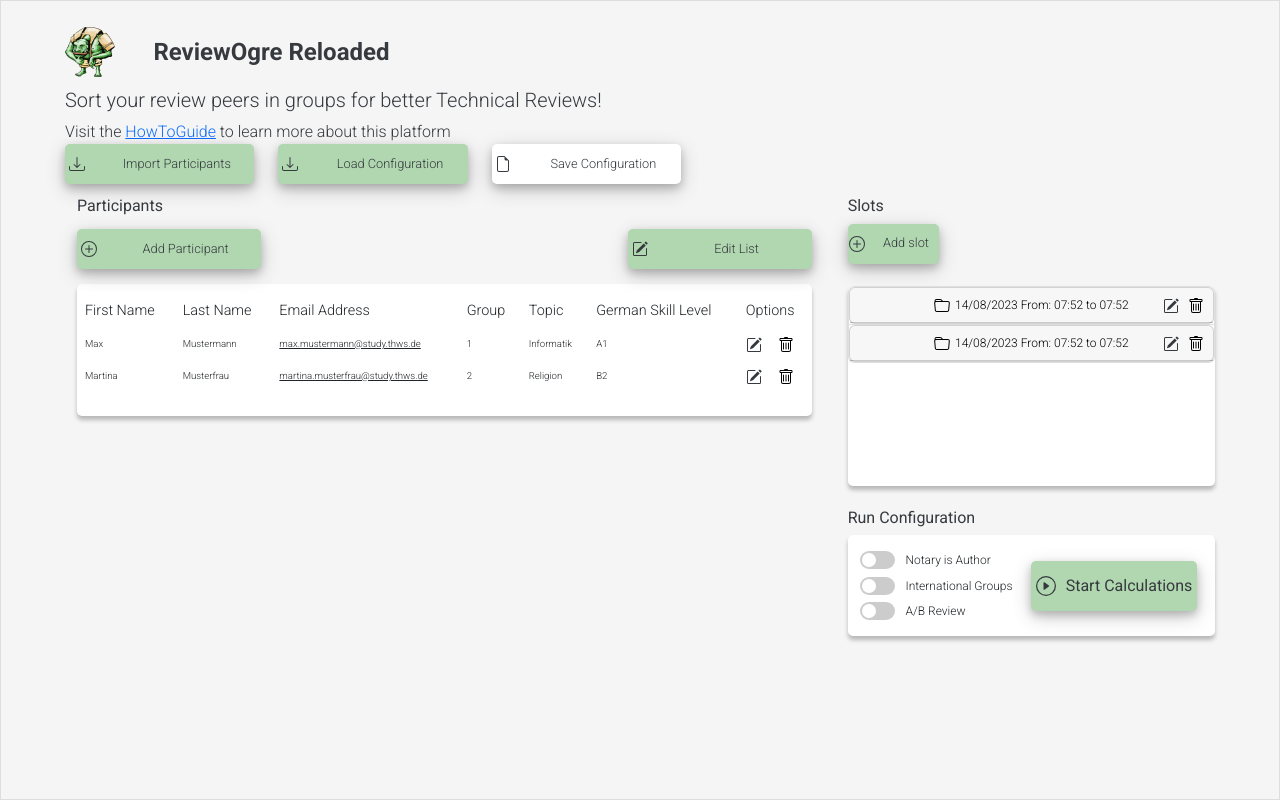
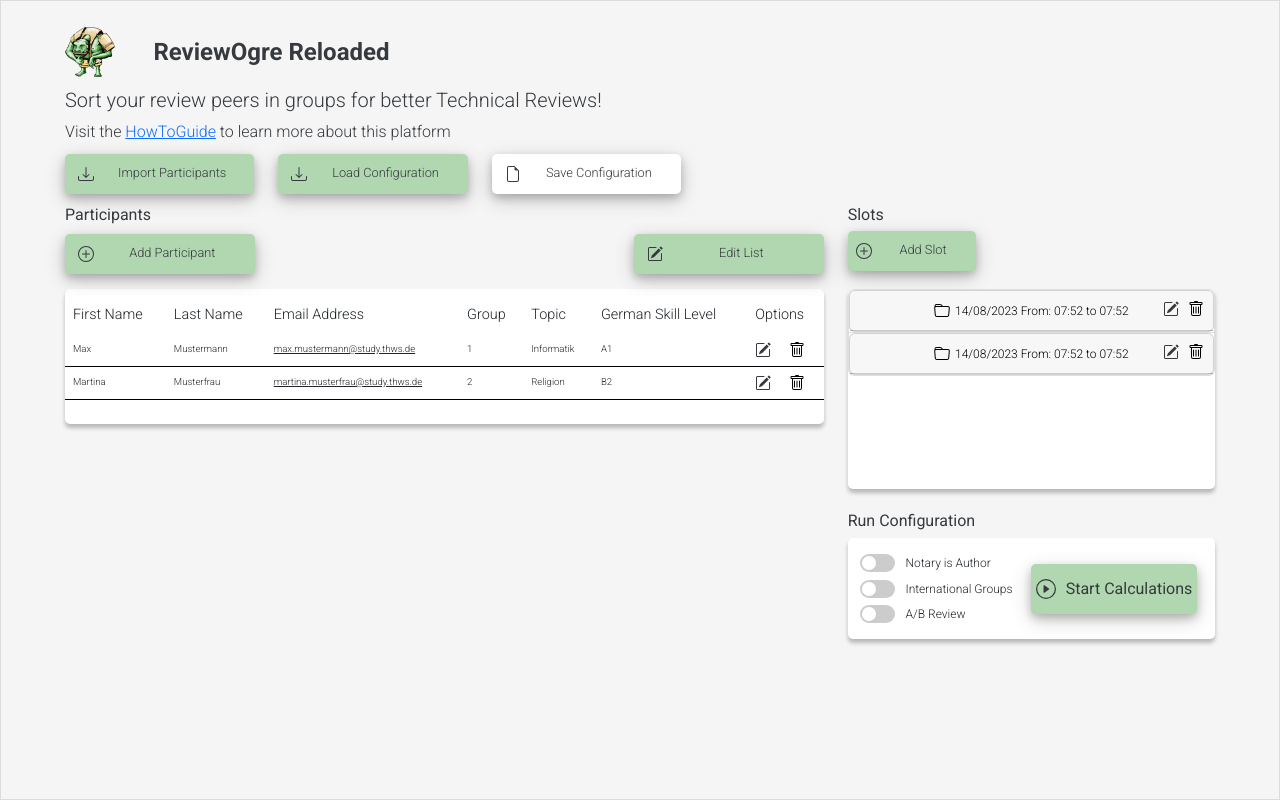
Before and after one commit to RichardWuensch/ReviewOgre, a React (Create React App) app: page / in a window 1280 px wide. Built offline with nearby package versions, Linux system fonts and the light colour scheme.

Commit message:
feat: styling - overall adjustments - line between participant items - button adjustment - Modal adjustment

```diff
--- a/src/components/modals/slotRoomModal/SlotRoomModal.css
+++ b/src/components/modals/slotRoomModal/SlotRoomModal.css
@@ -77,6 +77,7 @@
     min-width: 80px;
     height: 30px;
     padding-left: 15%;
+    margin-left: 10%;
     background: #FFFFFF;
     border: 1px solid #82868B;
     border-radius: 5px;
@@ -143,6 +144,7 @@
     display: flex;
     color: #F5F5F5;
     justify-content: space-between;
+    height:5vh;
 }
 .expand-chevron-button{
     border-style: none;
--- a/src/components/modals/slotRoomModal/SlotRoomModal.js
+++ b/src/components/modals/slotRoomModal/SlotRoomModal.js
@@ -84,7 +84,7 @@ function SlotModal ({ roomslot, ...props }) {
                             value={date.toISOString().slice(0, 10)}
                             onChange={(e) => setDate(new Date(e.target.value))}/>
                     </Form.Group>
-                    <Row style={{ paddingBottom: 10, paddingTop: 10 }}>
+                    <Row style={{ paddingBottom: 20, paddingTop: 20 }}>
                         <Form.Group as={Col}>
                             <Row>
                                 <Col sm={3}>
@@ -117,11 +117,11 @@ function SlotModal ({ roomslot, ...props }) {
                         </Form.Group>
                     </Row>
                     <span>{isEditMode ? 'Edit or Add Rooms to this Slot:' : 'Create Rooms for this Time Slot:'}</span>
-                    <div>
+                    <div style={{ marginTop: 10, maxHeight: '20vh', overflowY: 'auto' }}>
                         <Accordion defaultActiveKey="0" style={{ backgroundColor: '#F5F5F5' }}>
                             <ul className={'list-style'}>
                                 {items?.map((item, index) => (
-                                    <li key={index}>
+                                    <li key={index} style={{ marginBottom: '1%' }}>
                                         <Accordion.Item style={{ background: '#F5F5F5' }} eventKey={index}>
                                             <Accordion.Header className={'header-style list-item border-0'}>
                                                 <Form.Control
--- a/src/components/window/mainPage/MainPage.css
+++ b/src/components/window/mainPage/MainPage.css
@@ -21,7 +21,6 @@
 
 .button-group{
     display: flex;
-    margin-top: 1%;
     margin-bottom: 1%;
     width: 50vw;
     justify-content: space-between;
@@ -30,13 +29,14 @@
 .main-page .button-container-green {
     display: flex;
     align-items: center;
-    justify-content: center;
+    justify-content: space-around;
     width: 100%;
     height: 40px;
     background-color: #B0D7AF;
     border-radius: 5px;
     border-style: none;
     padding: 2%;
+    margin-top: 5%;
     box-shadow: 0 4px 8px 0 rgba(0, 0, 0, 0.2), 0 6px 20px 0 rgba(0, 0, 0, 0.19);
     font-weight: 200;
 }
@@ -51,13 +51,17 @@
     border-radius: 5px;
     border-style: none;
     padding: 2%;
+    margin-top: 5%;
     box-shadow: 0 4px 8px 0 rgba(0, 0, 0, 0.2), 0 6px 20px 0 rgba(0, 0, 0, 0.19);
 }
 .main-page .button-text {
     font-weight: 300;
     font-size: 0.8em;
     color: #363A3F;
-    margin-left:10%;
+
+}
+.main-page .button-image {
+    margin-left: 5%;
 }
 
 .main-page .button-container-green:focus,
--- a/src/components/window/mainPage/MainPage.js
+++ b/src/components/window/mainPage/MainPage.js
@@ -135,7 +135,7 @@ function MainPage () {
             <Row className={'button-group'}>
                 <Col xs={8} md={4} className="mb-3 mb-md-0">
                     <Button variant={'light'} className="button-container-green" onClick={() => document.getElementById('student-input').click()}>
-                        <Image src={download} alt="icon1" height={16} width={16} />
+                        <Image src={download} className={'button-image'} alt="icon1" height={16} width={16} />
                         <span className="button-text">Import Participants</span>
                     </Button>
                     <input type="file" id="student-input" style={{ display: 'none' }} onChange={importStudentList}
@@ -143,7 +143,7 @@ function MainPage () {
                 </Col>
                 <Col xs={8} md={4} className="mb-3 mb-md-0">
                     <Button variant={'light'} className="button-container-green" onClick={() => document.getElementById('file-input').click()}>
-                        <Image src={download} alt="icon2" height={16} width={16} />
+                        <Image src={download} className={'button-image'} alt="icon2" height={16} width={16} />
                         <span className="button-text">Load Configuration</span>
                     </Button>
                     <input type="file" id="file-input" style={{ display: 'none' }} onChange={importConfiguration}
@@ -151,13 +151,13 @@ function MainPage () {
                 </Col>
                 <Col xs={8} md={4} className="mb-3 mb-md-0">
                     <Button variant={'light'} className="button-container-white" onClick={saveConfiguration}>
-                        <Image src={file} alt="icon3" height={16} width={16} />
+                        <Image src={file} className={'button-image'} alt="icon3" height={16} width={16} />
                         <span className="button-text">Save Configuration</span>
                     </Button>
                 </Col>
             </Row>
             <Row className={'participant-slots-container'}>
-                <Col xs={12} md={8} className="mb-3 mb-md-0">
+                <Col xs={12} md={8} className="mb-3 mb-md-0 pl-0" >
                     {/* added context to participant store */}
                     <ParticipantList/>
                 </Col>
--- a/src/components/window/participantWindow/ParticipantWindow.css
+++ b/src/components/window/participantWindow/ParticipantWindow.css
@@ -1,11 +1,10 @@
 .participantsWindow{
-    margin: 0 2% 0 0;
     width: 100%;
 }
 .participant-button-container{
     display:flex;
     justify-content: space-between;
-    margin: 2% 0;
+    margin-bottom: 2%;
 }
 
 .button-container-participants {
@@ -20,7 +19,6 @@
 
 .participant-list-container{
     display: block;
-    overflow: scroll;
     font-style: normal;
     max-height: 50vh;
     font-weight: 300;
--- a/src/components/window/participantWindow/ParticipantWindow.js
+++ b/src/components/window/participantWindow/ParticipantWindow.js
@@ -49,14 +49,14 @@ function ParticipantList () {
   }
 
   return (
-      <Container fluid className={'participantsWindow'}>
-          <h2 className={'title-subheadline'}>Participants</h2>
+      <Container fluid className={'participantsWindow p-0'}>
+          <h2 className={'title-subheadline'} style={{ marginBottom: 0 }}>Participants</h2>
           <div className={'participant-button-container'}>
               {!isEditModeActive
                 ? (
                     <div className={'button-container-participants'}>
                       <Button variant={'light'} className="button-container-green" onClick={() => setShowModalParticipant(true)}>
-                          <Image src={add} alt="addParticipant" height={16} width={16} />
+                          <Image src={add} className={'button-image'} alt="addParticipant" height={16} width={16} />
                           <span className="button-text">Add Participant</span>
                       </Button>
                     </div>
@@ -69,7 +69,7 @@ function ParticipantList () {
                               disabled={ selectedParticipants.length === 0 }
                               style={{ background: '#B0D7AF' }}
                               onClick={() => setShowModalEditMultipleParticipants(true)}>
-                                <Image src={edit} alt="editList" height={16} width={16} />
+                                <Image src={edit} className={'button-image'} alt="editList" height={16} width={16} />
                                 <span className="button-text">Edit Selected</span>
                           </Button>
                       </div>
@@ -77,7 +77,7 @@ function ParticipantList () {
               {isEditModeActive && (
                   <div className={'button-container-participants'}>
                       <Button variant={'light'} className="button-container-green" onClick={() => leaveEditMode()}>
-                          <Image src={exit} alt="exitEdit" height={16} width={16} />
+                          <Image src={exit} className={'button-image'} alt="exitEdit" height={16} width={16} />
                           <span className="button-text" >Cancel</span>
                       </Button>
                   </div>
@@ -88,7 +88,7 @@ function ParticipantList () {
                 ? (
                       <div className={'button-container-participants'}>
                           <Button variant={'light'} className="button-container-green" onClick={() => setIsEditModeActive(true)}>
-                              <Image src={edit} alt="editParticipants" height={16} width={16} />
+                              <Image src={edit} className={'button-image'} alt="editParticipants" height={16} width={16} />
                               <span className="button-text" >Edit List</span>
                           </Button>
                       </div>
@@ -96,16 +96,16 @@ function ParticipantList () {
                 : (
                   <div className={'button-container-participants'}>
                     <Button variant={'light'} className="button-container-green" disabled={ selectedParticipants.length === 0 } onClick={() => setShowModalDeleteParticipant(true)} style={ { background: '#C40233' } }>
-                        <Image src={deleteButton} alt="delete" height={16} width={16} />
+                        <Image src={deleteButton} className={'button-image'} alt="delete" height={16} width={16} />
                         <span className="button-text" style={{ color: '#F5F5F5' }}>Delete Selected</span>
                     </Button>
                   </div>
                   )}
           </div>
           <div className={'list-description'}>
-              <div className={'participant-list-container overflow-auto'}>
-              <Table responsive borderless className={'overflow-auto participant-table'}>
-                  <thead>
+              <div className={'participant-list-container'}>
+              <Table responsive borderless className={'participant-table'}>
+                  <thead style={{ position: 'sticky', top: '0', zIndex: '1', background: 'white' }}>
                   <tr>
                       {isEditModeActive && (
                           <th>
@@ -130,7 +130,7 @@ function ParticipantList () {
                 <tbody>
 
                 {participants.map((participant) => (
-                    <tr key={participant.getId()}>
+                    <tr key={participant.getId()} style={{ borderBottom: '1px solid black' }}>
                         {isEditModeActive && (
                             <td>
                                 <label className={'checkboxContainer'}>
--- a/src/components/window/participantWindow/participant/Participant.js
+++ b/src/components/window/participantWindow/participant/Participant.js
@@ -40,7 +40,7 @@ function Participant ({ participant }) {
                 <td className={'column-email'}>
                     <button className={'button-email'}>{participant.getEmail()}</button>
                 </td>
-                <td className={'column-group'}>{participant.getGroup()}</td>
+                <td className={'column-group'} style={{ justifySelf: 'center' }} >{participant.getGroup()}</td>
                 <td className={'column-topic'}>{participant.getTopic()}</td>
                 <td className={'column-languageLevel'}>{participant.getLanguageLevel()}</td>
                 <td className={'column-options'}>
--- a/src/components/window/slotsWindow/SlotsWindow.css
+++ b/src/components/window/slotsWindow/SlotsWindow.css
@@ -1,15 +1,14 @@
-.slots-button-container{
-    display:flex;
+.slots-button-container {
+    display: flex;
     justify-content: space-between;
-    margin: 2.5% 0;
+    margin-bottom: 5%;
     color: #363A3F;
 }
-.button-container-green {
-    width: 25%;
+.button-container-slots {
+    width: 35%;
 }
 
 .slots-list-container{
-    margin-top: 6%;
     height: 25vh;
     border-radius: 5px;
     background: linear-gradient(0deg, #FFFFFF, #FFFFFF), linear-gradient(0deg, #FFFFFF, #FFFFFF), #FFFFFF;
--- a/src/components/window/slotsWindow/SlotsWindow.js
+++ b/src/components/window/slotsWindow/SlotsWindow.js
@@ -24,12 +24,12 @@ function SlotsWindow () {
 
   return (
       <div className={'slotsWindow'}>
-          <h2 className={'title-subheadline'}>Slots</h2>
-          <div className={'slots-button-container'}>
-              <div className={'button-container-participants'}>
+          <h2 className={'title-subheadline'} style={{ marginBottom: 0 }}>Slots</h2>
+          <div className={'slots-button-container'} >
+              <div className={'button-container-slots'}>
                   <Button variant={'light'} className="button-container-green" onClick={() => setShowModalAddSlot(true)} >
-                      <Image src={add} alt="addSlot" height={16} width={16} />
-                      <span className="button-text">Add slot</span>
+                      <Image src={add} className={'button-image'} alt="addSlot" height={16} width={16} />
+                      <span className="button-text">Add Slot</span>
                   </Button>
               </div>
           </div>
```
